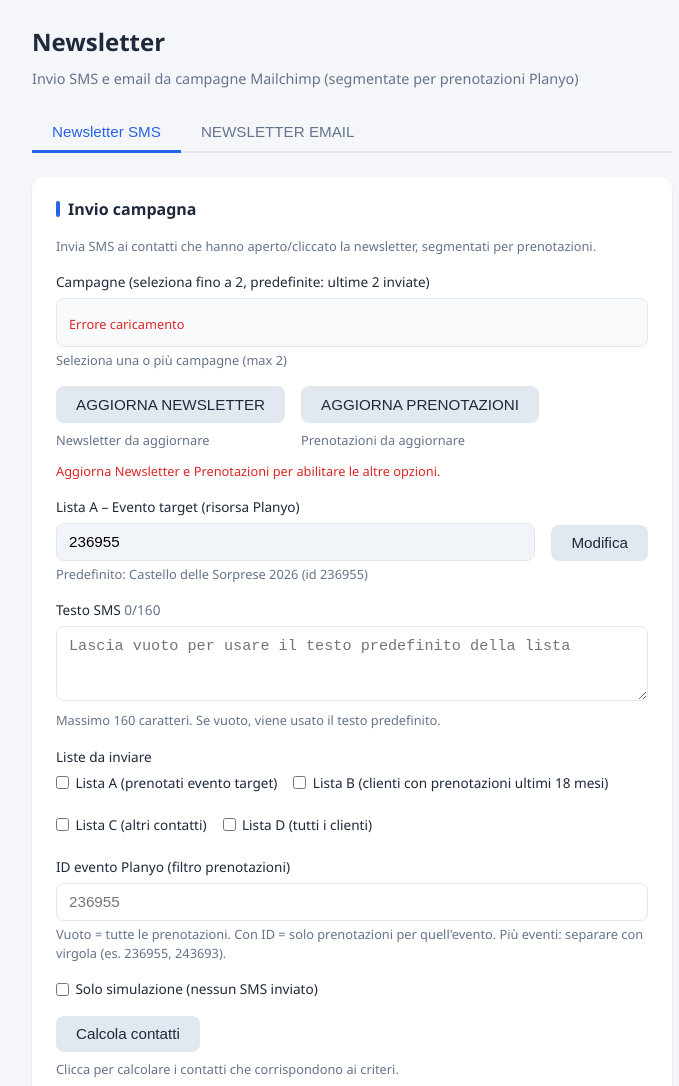
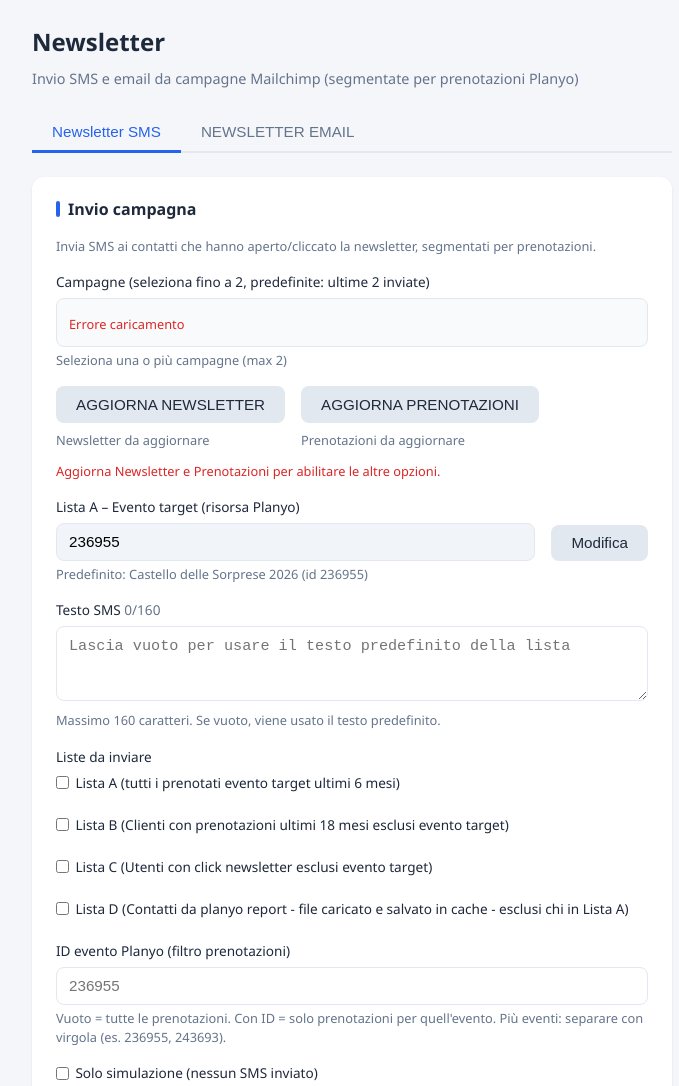
Before and after one commit to alongodorni-lem/oraricastello-personalizzato, a website: page newsletter-planyo-sms/public/index.html in a window 1280 px wide. Shown: the top 1086 px of the page, without its empty margins (288-967 px from the left). Drawn offline with Linux system fonts and the light colour scheme; no server answers.

Commit message:
Aggiornate etichette liste A/B/C/D in UI
Made-with: Cursor

```diff
--- a/newsletter-planyo-sms/public/index.html
+++ b/newsletter-planyo-sms/public/index.html
@@ -288,10 +288,10 @@
       <div class="form-group">
         <label>Liste da inviare</label>
         <div class="checkboxes">
-          <label class="checkbox-label"><input type="checkbox" name="seg" value="A"> Lista A (prenotati evento target)</label>
-          <label class="checkbox-label"><input type="checkbox" name="seg" value="B"> Lista B (clienti con prenotazioni ultimi 18 mesi)</label>
-          <label class="checkbox-label"><input type="checkbox" name="seg" value="C"> Lista C (altri contatti)</label>
-          <label class="checkbox-label"><input type="checkbox" name="seg" value="D"> Lista D (tutti i clienti)</label>
+          <label class="checkbox-label"><input type="checkbox" name="seg" value="A"> Lista A (tutti i prenotati evento target ultimi 6 mesi)</label>
+          <label class="checkbox-label"><input type="checkbox" name="seg" value="B"> Lista B (Clienti con prenotazioni ultimi 18 mesi esclusi evento target)</label>
+          <label class="checkbox-label"><input type="checkbox" name="seg" value="C"> Lista C (Utenti con click newsletter esclusi evento target)</label>
+          <label class="checkbox-label"><input type="checkbox" name="seg" value="D"> Lista D (Contatti da planyo report - file caricato e salvato in cache - esclusi chi in Lista A)</label>
         </div>
       </div>
       <div class="form-group">
@@ -389,10 +389,10 @@
         <div class="form-group">
           <label>Liste da inviare</label>
           <div class="checkboxes">
-            <label class="checkbox-label"><input type="checkbox" name="emailSeg" value="A"> Lista A (prenotati evento target)</label>
-            <label class="checkbox-label"><input type="checkbox" name="emailSeg" value="B"> Lista B (clienti con prenotazioni ultimi 18 mesi)</label>
-            <label class="checkbox-label"><input type="checkbox" name="emailSeg" value="C"> Lista C (altri contatti)</label>
-            <label class="checkbox-label"><input type="checkbox" name="emailSeg" value="D"> Lista D (tutti i clienti)</label>
+            <label class="checkbox-label"><input type="checkbox" name="emailSeg" value="A"> Lista A (tutti i prenotati evento target ultimi 6 mesi)</label>
+            <label class="checkbox-label"><input type="checkbox" name="emailSeg" value="B"> Lista B (Clienti con prenotazioni ultimi 18 mesi esclusi evento target)</label>
+            <label class="checkbox-label"><input type="checkbox" name="emailSeg" value="C"> Lista C (Utenti con click newsletter esclusi evento target)</label>
+            <label class="checkbox-label"><input type="checkbox" name="emailSeg" value="D"> Lista D (Contatti da planyo report - file caricato e salvato in cache - esclusi chi in Lista A)</label>
           </div>
           <p class="hint">Seleziona almeno una lista. Se nessuna selezionata, vengono incluse tutte.</p>
         </div>
```
